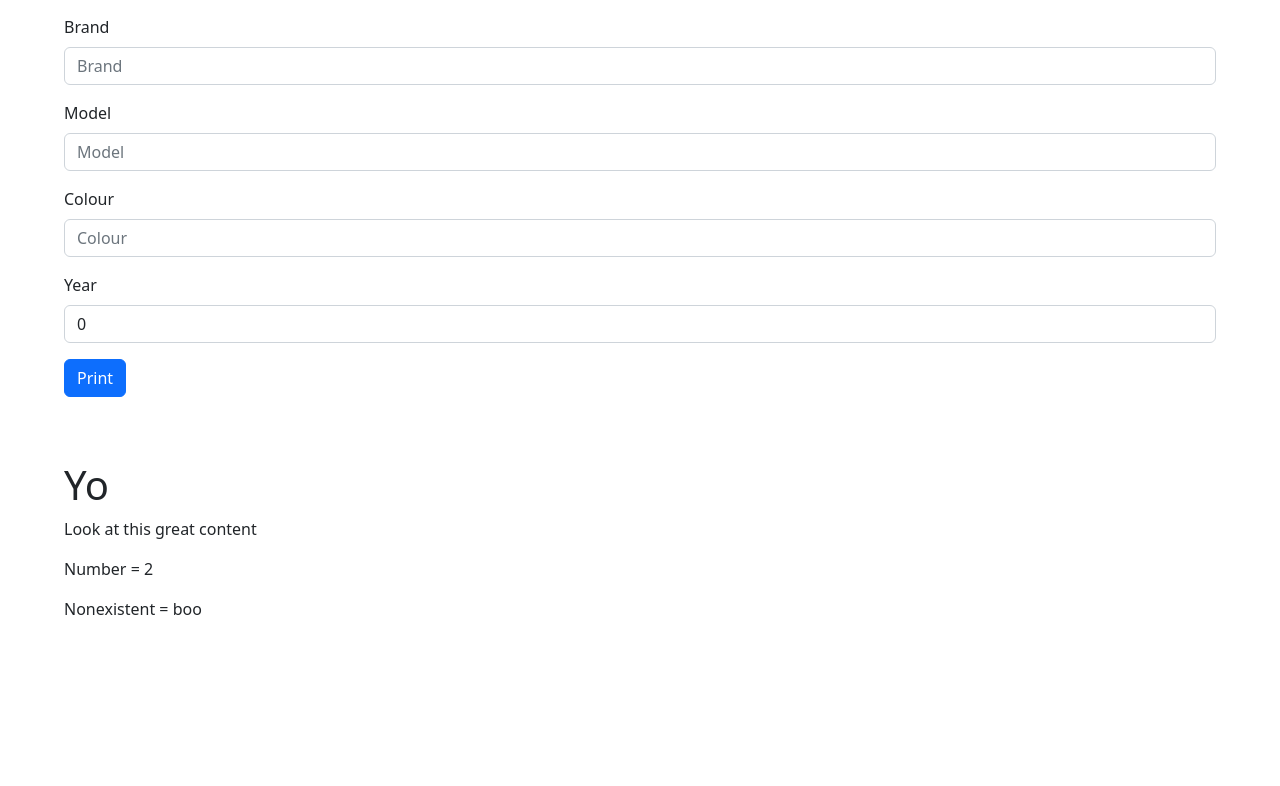
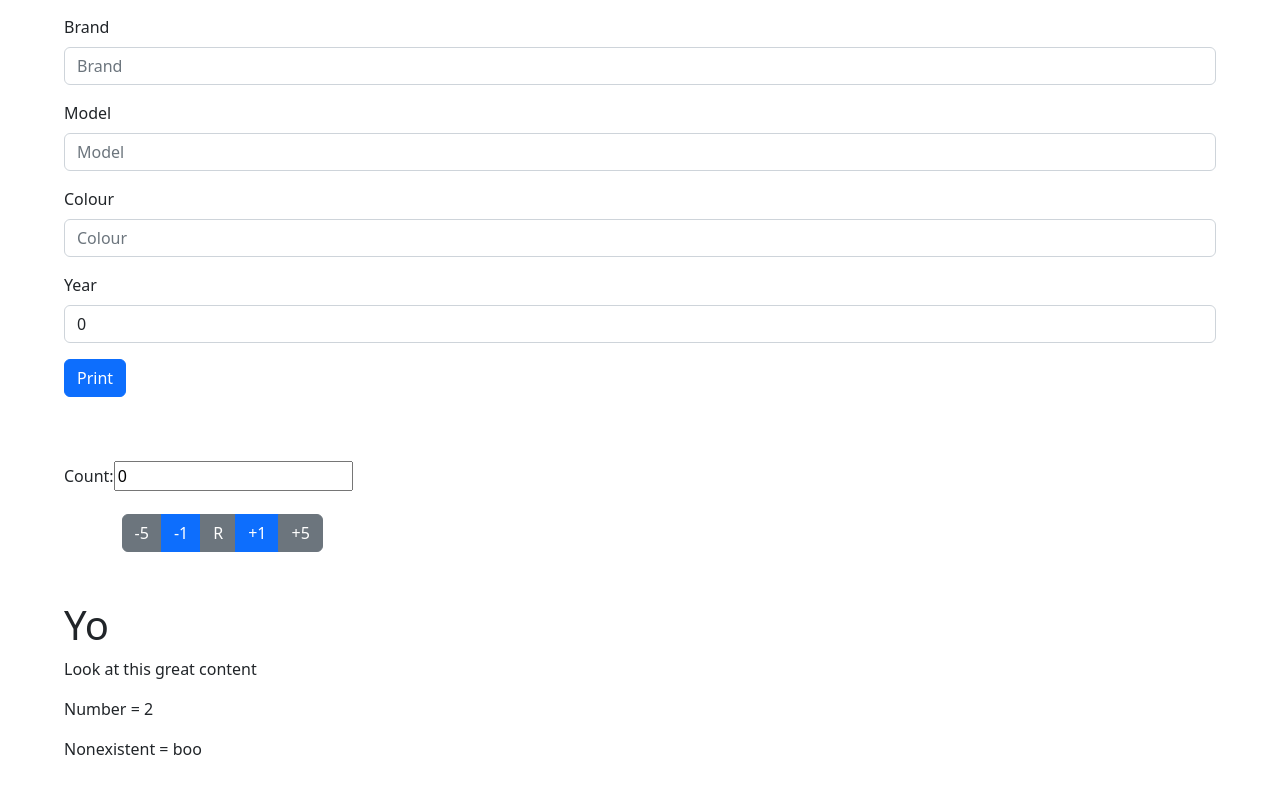
Before and after one commit to braym3/react-demo, a React (Create React App) app: page / in a window 1280 px wide. Shown: the part 1216-2002 px from the top of the page. Before the commit the page ends 1863 px from the top, so only its background shows below. Built offline with nearby package versions, Linux system fonts and the light colour scheme.

Commit message:
Added expanded counter

```diff
--- a/src/App.js
+++ b/src/App.js
@@ -10,6 +10,7 @@ import Converter from './components/Converter';
 import Login from './components/Login';
 import Car from './components/Car';
 import ProductTable from './components/ProductTable';
+import Counter from './components/Counter';
 
 function App() { // component - function that returns JSX
   return ( // if you want to return multiple things - put in a div
@@ -22,6 +23,7 @@ function App() { // component - function that returns JSX
       <Login/>
       <Car/>
       {/* <ProductTable/> */}
+      <Counter/>
       <ComponentWithProps header='Yo' content='Look at this great content' number={2} nonexistent='boo'/>
     </div>
   );
--- /dev/null
+++ b/src/components/Counter.jsx
@@ -0,0 +1,30 @@
+import { useState } from 'react';
+import Button from 'react-bootstrap/Button';
+import ButtonGroup from 'react-bootstrap/ButtonGroup';
+
+const Counter = () => {
+    let [count, setCount] = useState(0);
+
+    return(
+        <>
+        <div className='content'>
+            <div>
+                <label>Count:</label>
+                <input value={count}/>
+            </div>
+            <div>
+               <ButtonGroup aria-label="Counter" className='content counter-buttons'>
+                    <Button variant="secondary" onClick={() => setCount(count - 5)}>-5</Button>
+                    <Button variant="primary" onClick={() => setCount(count - 1)}>-1</Button>
+                    <Button variant="secondary" onClick={() => setCount(count = 0)}>R</Button>
+                    <Button variant="primary" onClick={() => setCount(count + 1)}>+1</Button>
+                    <Button variant="secondary" onClick={() => setCount(count + 5)}>+5</Button>
+                </ButtonGroup>
+            </div>
+
+        </div>
+        </>
+    );
+};
+
+export default Counter;
--- a/src/components/ProductTable.jsx
+++ b/src/components/ProductTable.jsx
@@ -3,19 +3,21 @@ import Form from 'react-bootstrap/Form';
 import { useState } from 'react';
 
 const products = [
-    { id: 1, name: "Strawberries", amount: 283, type: "Food"},
-    { id: 2, name: "Bananas", amount: 347, type: "Food"},
-    { id: 3, name: "Chair", amount: 59, type: "Furniture"}
+    { id: 1, name: "Strawberries", amount: 283, productType: "Food"},
+    { id: 2, name: "Bananas", amount: 347, productType: "Food"},
+    { id: 3, name: "Chair", amount: 59, productType: "Furniture"}
 ];
 
-const productRows = products.map(product =>
-    <tr key={product.id}>
-        <td>{product.id}</td>
-        <td>{product.name}</td>
-        <td>{product.amount}</td>
-        <td>{product.type}</td>
-    </tr>
-);
+function productRows(productType){
+    return(products.map(product =>
+        <tr key={product.id}>
+            <td>{product.id}</td>
+            <td>{product.name}</td>
+            <td>{product.amount}</td>
+            <td>{product.productType}</td>
+        </tr>
+    ));
+};
 
 const ProductTable = () => {
 
@@ -24,9 +26,9 @@ const ProductTable = () => {
     return(
         <div className='content'>
             <Form>
-            <Form.Group className="mb-3" controlId="formBrand">
+            <Form.Group className="mb-3" controlId="formType">
                 <Form.Label>Search by product type</Form.Label>
-                <Form.Control type="text" placeholder="Brand" value={productType} onChange={(e) => setType(e.target.value)}/>
+                <Form.Control type="text" placeholder="Type" value={productType} onChange={(e) => setType(e.target.value)}/>
                 </Form.Group>
             </Form>
 
@@ -36,10 +38,11 @@ const ProductTable = () => {
                         <th>#</th>
                         <th>Name</th>
                         <th>Amount</th>
+                        <th>Type</th>
                     </tr>
                 </thead>
                 <tbody>
-                    {productRows({productType})}
+                    {productRows}
                 </tbody>
             </Table>
         </div>
```
